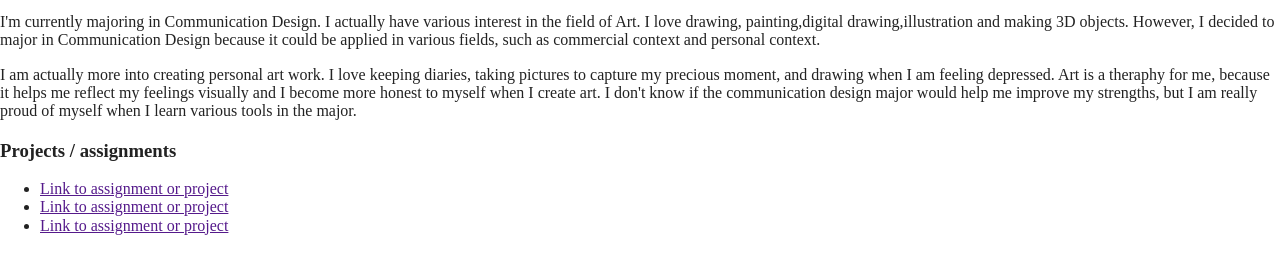
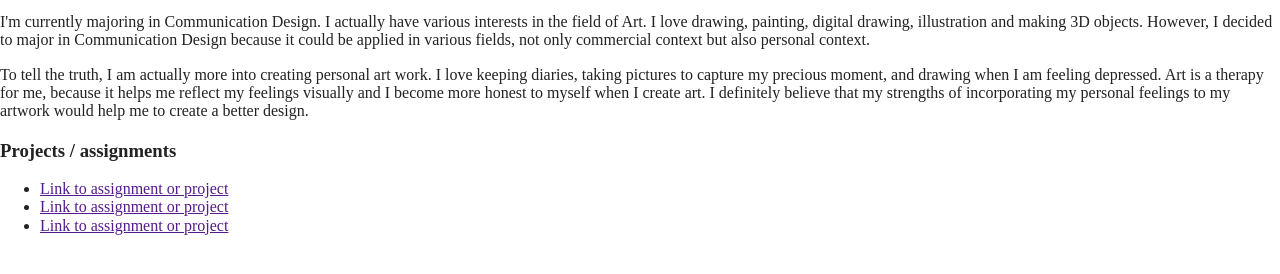
Before and after one commit to YouJinLim321/Core_int_PUCD2035, a website built with Parcel: page index.html in a window 1280 px wide. Shown: the part 198-472 px from the top of the page. Built offline with nearby package versions, Linux system fonts and the light colour scheme; files whose address does not match are found by name.

Commit message:
Update index.html

```diff
--- a/index.html
+++ b/index.html
@@ -42,9 +42,9 @@
 
 
       <section class="statement">
-<P>I'm currently majoring in Communication Design. I actually have various interest in the field of Art. I love drawing, painting,digital drawing,illustration and making 3D objects. However, I decided to major in Communication Design because it could be applied in various fields, such as commercial context and personal context.</P>
+<P>I'm currently majoring in Communication Design. I actually have various interests in the field of Art. I love drawing, painting, digital drawing, illustration and making 3D objects. However, I decided to major in Communication Design because it could be applied in various fields, not only commercial context but also personal context.</P>
 
-<P>I am actually more into creating personal art work. I love keeping diaries, taking pictures to capture my precious moment, and drawing when I am feeling depressed. Art is a theraphy for me, because it helps me reflect my feelings visually and I become more honest to myself when I create art. I don't know if the communication design major would help me improve my strengths, but I am really proud of myself when I learn various tools in the major.</P>
+<P>To tell the truth, I am actually more into creating personal art work. I love keeping diaries, taking pictures to capture my precious moment, and drawing when I am feeling depressed. Art is a therapy for me, because it helps me reflect my feelings visually and I become more honest to myself when I create art. I definitely believe that my strengths of incorporating my personal feelings to my artwork would help me to create a better design.</P>
   </section>
   <section class="projects">
     <h3>Projects / assignments</h3>
```
